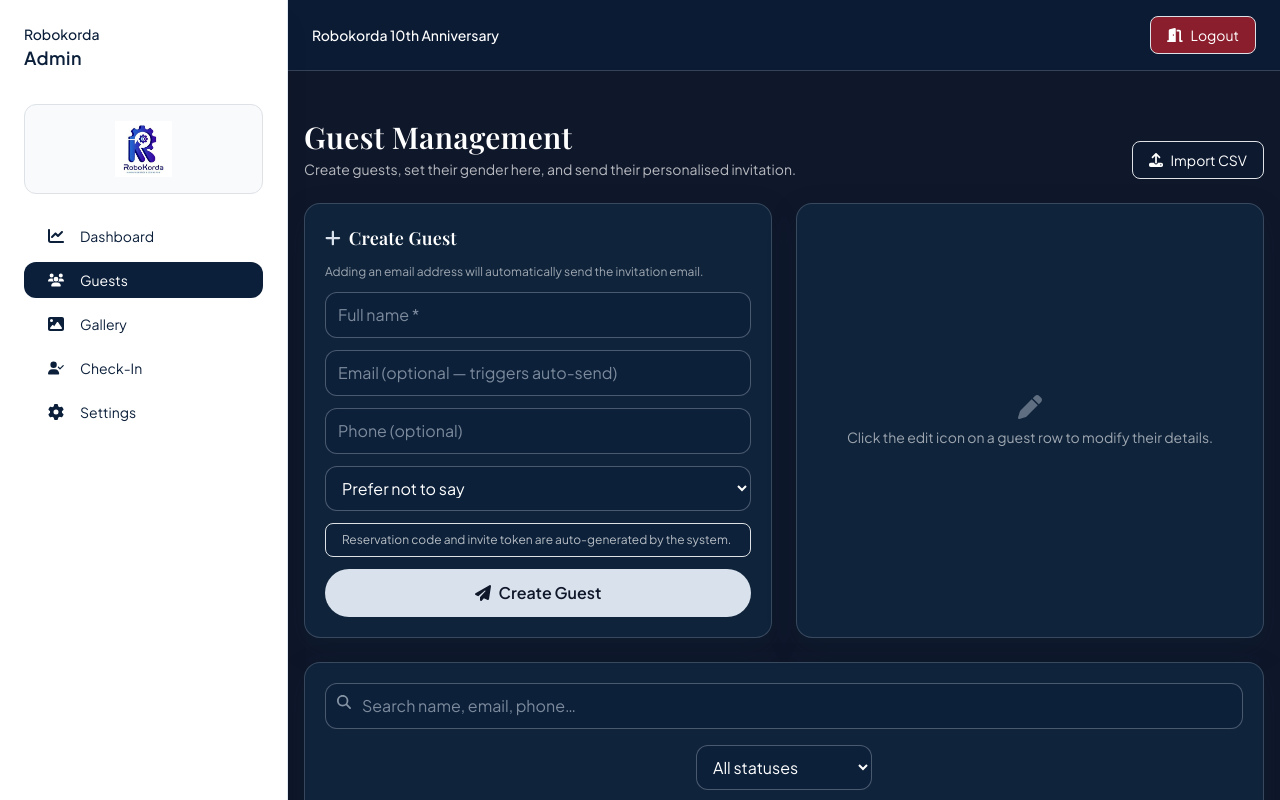
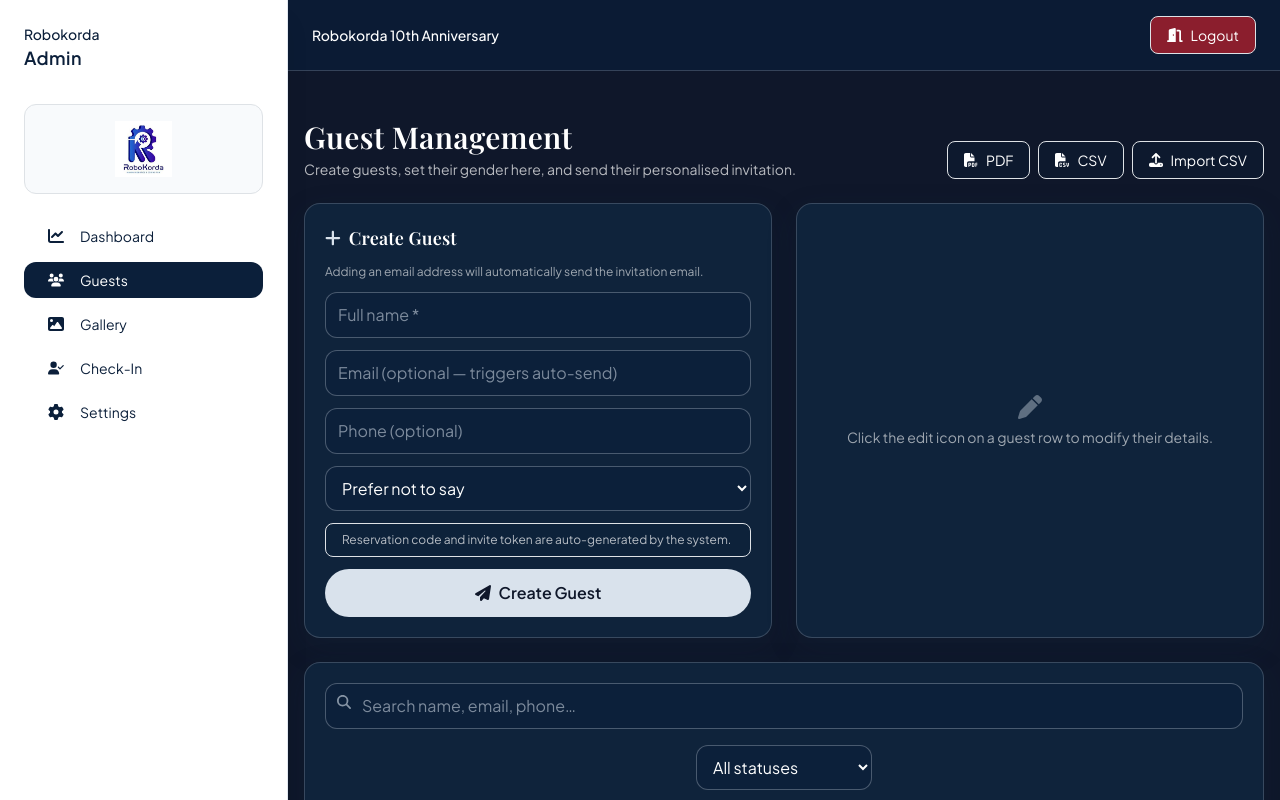
Before and after one commit to cyberflacxx/robokorda-invitation, a Next.js app: page /admin/guests in a window 1280 px wide. Shown: the top 800 px of the page. Built offline with nearby package versions, Linux system fonts and the light colour scheme; no server answers.

Commit message:
Add guest export downloads

```diff
--- a/package.json
+++ b/package.json
@@ -24,6 +24,8 @@
     "clsx": "^2.1.1",
     "date-fns": "^4.1.0",
     "jose": "^5.9.6",
+    "jspdf": "^4.2.1",
+    "jspdf-autotable": "^5.0.8",
     "next": "^15.3.2",
     "nodemailer": "^8.0.7",
     "papaparse": "^5.4.1",
--- a/src/app/admin/guests/page.tsx
+++ b/src/app/admin/guests/page.tsx
@@ -1,6 +1,8 @@
 "use client";
 
 import Papa from "papaparse";
+import jsPDF from "jspdf";
+import autoTable from "jspdf-autotable";
 import { useEffect, useState } from "react";
 import toast from "react-hot-toast";
 import { FontAwesomeIcon } from "@fortawesome/react-fontawesome";
@@ -14,6 +16,8 @@ import {
   faUpload,
   faPen,
   faPaperPlane,
+  faFileCsv,
+  faFilePdf,
 } from "@fortawesome/free-solid-svg-icons";
 import { faWhatsapp } from "@fortawesome/free-brands-svg-icons";
 import { AdminShell } from "@/components/admin/admin-shell";
@@ -74,6 +78,30 @@ function buildWhatsAppUrl(phone: string | null | undefined, message: string) {
   const normalized = normalizeWhatsAppNumber(phone);
   if (!normalized) return null;
   return `https://wa.me/${normalized}?text=${encodeURIComponent(message)}`;
+}
+
+function getExportRows(guests: Guest[]) {
+  return guests.map((guest) => ({
+    Name: guest.fullName,
+    "Cell Number": guest.phone ?? "",
+    Status: STATUS_LABELS[guest.rsvpStatus],
+  }));
+}
+
+function downloadBlob(blob: Blob, filename: string) {
+  const url = URL.createObjectURL(blob);
+  const link = document.createElement("a");
+  link.href = url;
+  link.download = filename;
+  document.body.appendChild(link);
+  link.click();
+  link.remove();
+  URL.revokeObjectURL(url);
+}
+
+function buildExportFilename(extension: "csv" | "pdf") {
+  const date = new Date().toISOString().slice(0, 10);
+  return `guest-status-${date}.${extension}`;
 }
 
 async function safeJson<T>(response: Response): Promise<T | null> {
@@ -219,6 +247,41 @@ export default function AdminGuestsPage() {
     toast.success("Invite message copied");
   };
 
+  const exportCsv = () => {
+    if (guests.length === 0) {
+      toast.error("There are no guests to export");
+      return;
+    }
+
+    const csv = Papa.unparse(getExportRows(guests), {
+      columns: ["Name", "Cell Number", "Status"],
+    });
+    downloadBlob(new Blob([csv], { type: "text/csv;charset=utf-8" }), buildExportFilename("csv"));
+    toast.success("CSV downloaded");
+  };
+
+  const exportPdf = () => {
+    if (guests.length === 0) {
+      toast.error("There are no guests to export");
+      return;
+    }
+
+    const doc = new jsPDF();
+    doc.setFontSize(16);
+    doc.text("Guest Status Report", 14, 18);
+    doc.setFontSize(10);
+    doc.text(`Generated ${new Date().toLocaleString()}`, 14, 25);
+    autoTable(doc, {
+      head: [["Name", "Cell Number", "Status"]],
+      body: getExportRows(guests).map((row) => [row.Name, row["Cell Number"], row.Status]),
+      startY: 32,
+      styles: { fontSize: 10, cellPadding: 3 },
+      headStyles: { fillColor: [177, 140, 80] },
+    });
+    doc.save(buildExportFilename("pdf"));
+    toast.success("PDF downloaded");
+  };
+
   return (
     <AdminShell>
       <div className="mb-6 flex flex-wrap items-end justify-between gap-3">
@@ -228,6 +291,15 @@ export default function AdminGuestsPage() {
             Create guests, set their gender here, and send their personalised invitation.
           </p>
         </div>
+        <div className="flex flex-wrap items-center gap-2">
+          <button type="button" onClick={exportPdf} className="inline-flex items-center gap-2 rounded-lg border border-brand-gold/30 bg-brand-black/30 px-3 py-2 text-sm transition hover:bg-brand-gold/10">
+            <FontAwesomeIcon icon={faFilePdf} />
+            PDF
+          </button>
+          <button type="button" onClick={exportCsv} className="inline-flex items-center gap-2 rounded-lg border border-brand-gold/30 bg-brand-black/30 px-3 py-2 text-sm transition hover:bg-brand-gold/10">
+            <FontAwesomeIcon icon={faFileCsv} />
+            CSV
+          </button>
           <label className="inline-flex cursor-pointer items-center gap-2 rounded-lg border border-brand-gold/30 bg-brand-black/30 px-3 py-2 text-sm transition hover:bg-brand-gold/10">
             <FontAwesomeIcon icon={faUpload} />
             Import CSV
@@ -238,6 +310,7 @@ export default function AdminGuestsPage() {
               onChange={(e) => { const f = e.target.files?.[0]; if (f) void importCsv(f); }}
             />
           </label>
+        </div>
       </div>
 
       {/* Create / Edit forms */}
```
Also changed, not shown: 1 other file (tests, documents, lock files or other folders). Lines whose indentation alone changed are shown as unchanged.
